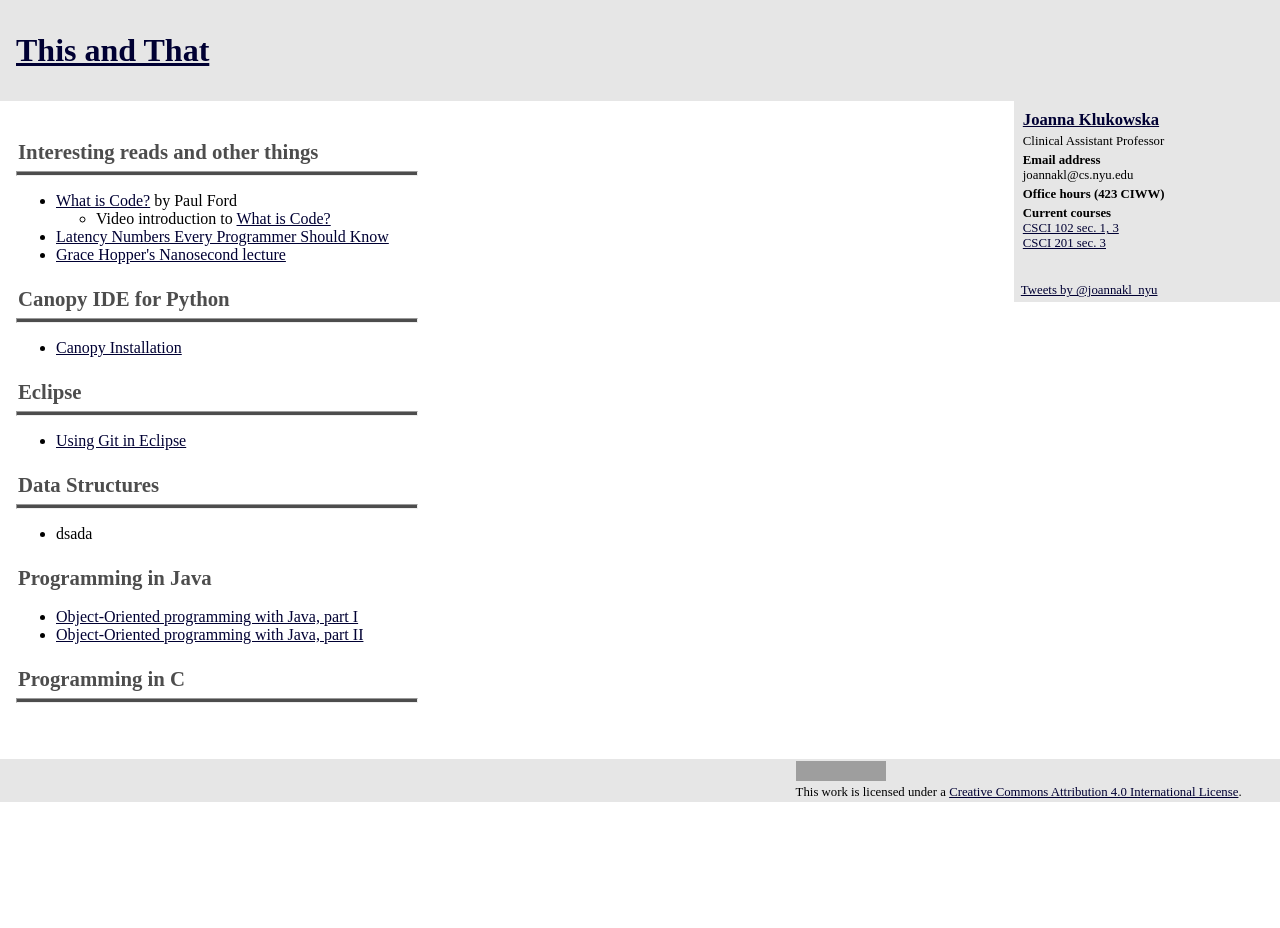
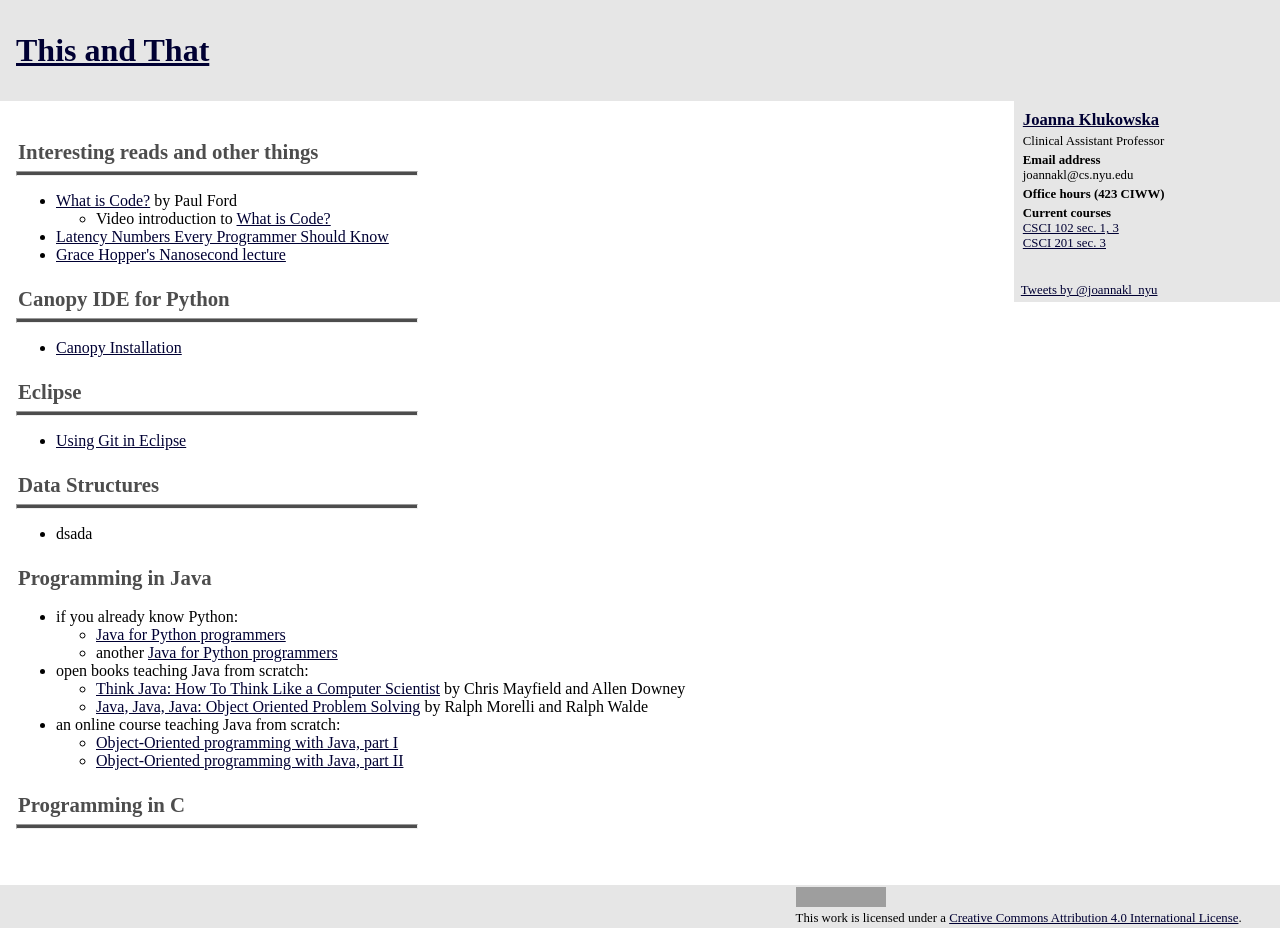
Before and after one commit to joannakl/thisandthat, a Jekyll site: the page built from index.markdown, in a window 1280 px wide. Built offline with Jekyll 4.4.1, drawn with Linux system fonts in a browser that asks for light colours; comment, search, counter and statistics services are not loaded; before the commit the page ends 900 px from its top, so only the background shows below that; grey boxes are pictures that could not be loaded.

Commit message:
Java material

```diff
--- a/index.markdown
+++ b/index.markdown
@@ -32,8 +32,20 @@ layout: default
 - dsada
 
 # Programming in Java
-- [Object-Oriented programming with Java, part I](http://mooc.fi/courses/2013/programming-part-1/)
-- [Object-Oriented programming with Java, part II](http://mooc.fi/courses/2013/programming-part-2/)
+
+- if you already know Python:
+    - [Java for Python programmers](http://interactivepython.org/runestone/static/java4python/index.html)
+    - another [Java for Python programmers](https://education.launchcode.org/skills-back-end-java/java4python/)
+
+- open books teaching Java from scratch:
+    - [Think Java: How To Think Like a Computer Scientist](https://open.umn.edu/opentextbooks/BookDetail.aspx?bookId=285)
+     by Chris Mayfield and Allen Downey
+    - [Java, Java, Java: Object Oriented Problem Solving](https://open.umn.edu/opentextbooks/BookDetail.aspx?bookId=218)
+     by Ralph Morelli and Ralph Walde
+
+- an online course teaching Java from scratch:
+    - [Object-Oriented programming with Java, part I](http://mooc.fi/courses/2013/programming-part-1/)
+    - [Object-Oriented programming with Java, part II](http://mooc.fi/courses/2013/programming-part-2/)
 
 # Programming in C
 ---
```
